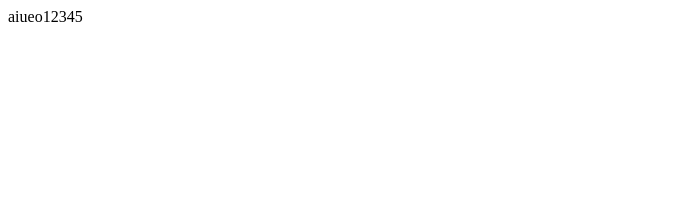
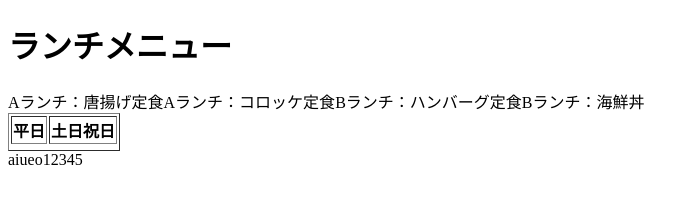
Before and after one commit to t-elmo/HTML, a plain HTML site: page index.html in a window 1280 px wide. Shown: the whole page, without its empty margins (0-696 px from the left). Drawn offline with Linux system fonts and the light colour scheme.

Commit message:
tableタグ

```diff
--- a/index.html
+++ b/index.html
@@ -6,6 +6,21 @@
     <title>Document</title>
 </head>
 <body>
+    <h1>ランチメニュー</h1>
+    <table border="1">
+        <tr>
+            <th>平日</th>
+            <th>土日祝日</th>
+        </tr>
+        <tr>
+            <tb>Aランチ：唐揚げ定食</tb>
+            <tb>Aランチ：コロッケ定食</tb>
+        </tr>
+        <tr>
+            <tb>Bランチ：ハンバーグ定食</tb>
+            <tb>Bランチ：海鮮丼</tb>
+        </tr>
+    </table>
     aiueo12345
 </body>
 </html>
```
